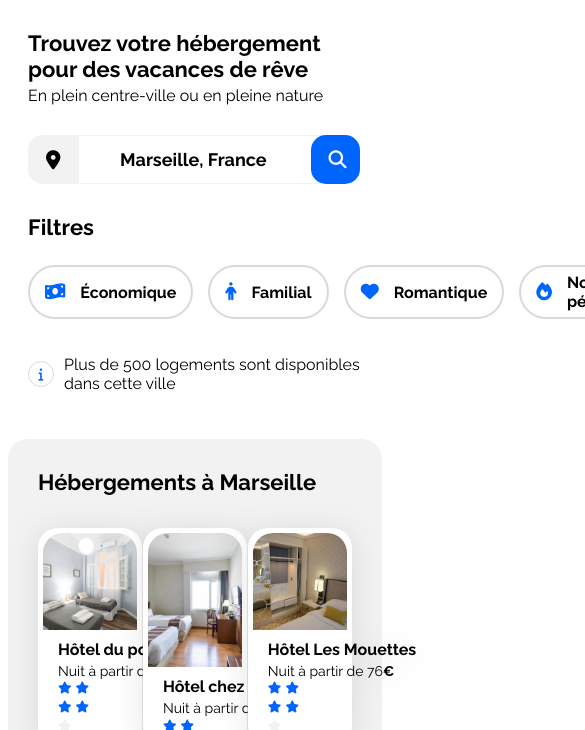
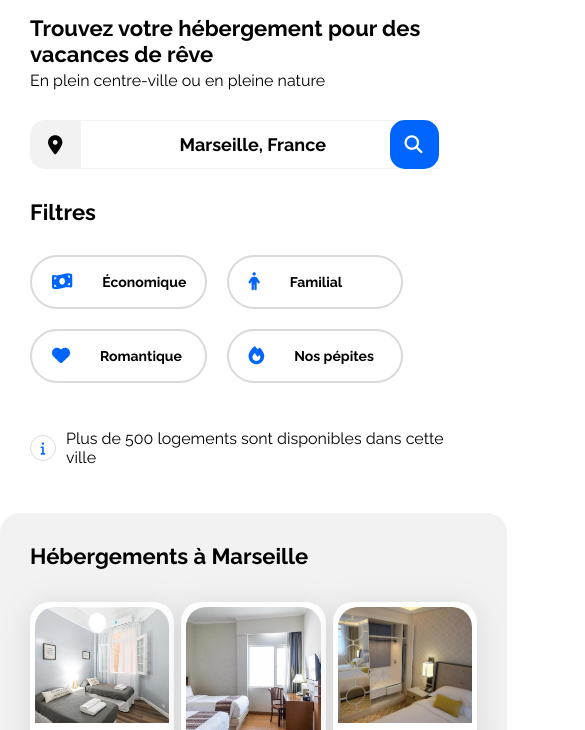
Before and after one commit to Alexis83250/PROJET-2-OpenClassrooms, a plain HTML site: page index.html in a window 390 px wide. Shown: the part 134-864 px from the top of the page, 585 px wide, since content can reach past the window. Drawn offline with Linux system fonts and the light colour scheme.

Commit message:
HEADER SEARCH FILTER FINI

```diff
--- a/css/style.css
+++ b/css/style.css
@@ -17,16 +17,14 @@ body {
     display: flex;
     justify-content: center;
     flex-direction: column;
-    margin-top: 0px;
-    margin-bottom: 0px;
-
+    margin: 0 50px 0 50px;
 }
 
 .main-container {
     width: 100%;
-    max-width: 1440px;
-    padding: 0 50px;
     box-sizing: border-box;
+    max-width: 1440;
+
 }
 
 .section-title {
@@ -183,7 +181,7 @@ form {
     display: flex;
     flex-direction: row;
     align-items: center;
-    gap: 15px;
+    gap: 20px;
     margin-top: 30px;
     margin-bottom: 20px;
 }
@@ -195,6 +193,19 @@ form {
 .filterCategory {
     display: flex;
     flex-direction: row;
+    gap: 10px;
+}
+
+.filter1 {
+    display: flex;
+    flex-direction: row;
+    gap: 10px;
+}
+
+.filter2 {
+    display: flex;
+    flex-direction: row;
+    gap: 10px;
 }
 
 .filterChoice {
@@ -465,7 +476,7 @@ footer {
 
 /* LARGE DESKTOP*/
 
-@media (min-width: 1440px) {
+@media (min-width: 1600px) {
     body {
         display: flex;
         align-items: center;
@@ -556,16 +567,31 @@ footer {
 /* Small devices (phones, less than 768px) */
 @media (max-width: 767.98px) {
 
+    body {
+        width: 100%;
+        display: flex;
+        flex-wrap: wrap;
+        justify-content: center;
+
+        flex-direction: column;
+        margin: 0;
+        padding: 0;
+
+    }
+
     .main-container {
-        width: 100%;
-        padding: 0px;
+        width: 130%; /*Pour que le header nav couvre toute la largeur*/
+        margin: 0;
+        padding: 0 20px 0 20px;
+
+
     }
 
 
     header nav {
         display: flex;
         flex-direction: column;
-        gap: 15px;
+        gap: 0px;
     }
 
 
@@ -604,13 +630,14 @@ footer {
 
     /*RECHERCHE ET FILTRE */
 
-
     .searchAndFilter {
-        margin: 0 20px 0 20px;
+        margin: 0 10px 0 10px;
     }
 
+
     #searchBar #recherche {
-        width: 245px;
+        width: 165%;
+        position:static;
     }
 
 
@@ -629,7 +656,7 @@ footer {
         color: white;
         font-family: 'Raleway', sans-serif;
         font-weight: 700;
-        margin-left: -12px; /*Permet de se coller à la bordure pour s'aligner parfaitement */
+        margin-left: 92px; /*Permet de se coller à la bordure pour s'aligner parfaitement */
 
     }
 
@@ -640,7 +667,7 @@ footer {
         font-size: large;
         color: white;
         padding-top: 15px;
-        padding-left: 5px;
+        padding-left: 106px;
     }
 
     #searchBar #recherche {
@@ -648,14 +675,44 @@ footer {
         /*enleve la bordure à droite de la barre de recherche*/
     }
 
-    /* FILTRE*/
+    .filterCategory {
+        display: flex;
+        flex-direction: column;
 
-    .filter {
-        display: flex;
-        flex-wrap: wrap;
     }
 
+    .filterChoice {
+        width:162.5px;
+        height: 50px;
+        padding: 5px 10px;
+        display: flex;
+        height: 20px;
+        border-radius: 50px;
+        border: 2px solid #d9d9d9;
+        font-size: 16px;
+        font-weight: 700;
+        padding: 15px 5px;
+        margin-right: 10px;
+        margin-bottom: 10px;
+    }
+
+    .filterChoice i, .filterChoice p {
+        padding-left: 15px;
+    }
+
+
+    .filterChoice p {
+        font-size: 14px;
+    }
+
+    .infoBar {
+        margin: 0 30px 0 30px;
+    }
+
+
+
 }
+
 
 
 
--- a/index.html
+++ b/index.html
@@ -60,6 +60,7 @@
                         </div>
                     </div>
                     <div class="filterCategory">
+                        <div class="filter1">
                             <div class="filterChoice">
                                 <div>
                                     <i class="fa-solid fa-money-bill-wave"></i>
@@ -72,9 +73,12 @@
                                 <div>
                                     <i class="fa-solid fa-person"></i>
                                 </div>
-                            <div><p>Familial</p>
+                                <div>
+                                    <p>Familial</p>
                                 </div>
                             </div>
+                        </div>
+                        <div class="filter2">
                             <div class="filterChoice">
                                 <div>
                                     <i class="fa-solid fa-heart"></i>
@@ -87,7 +91,11 @@
                                 <div>
                                     <i class="fa-solid fa-fire"></i>
                                 </div>
-                            <div><p>Nos pépites</p></div>
+                                <div>
+                                    <p>Nos pépites</p>
+                                </div>
+                            </div>
+                        </div>
                     </div>
                 </div>
                 </div>
```
Lines whose indentation alone changed are shown as unchanged.
